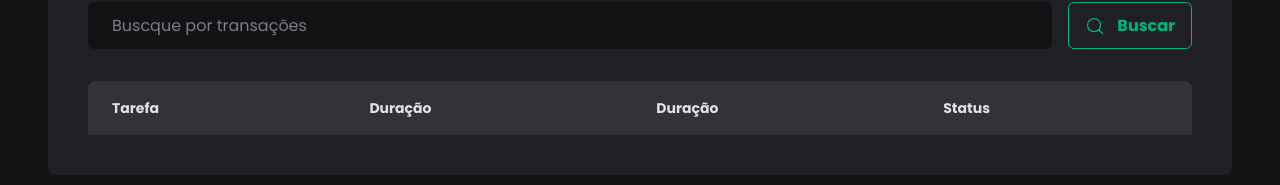
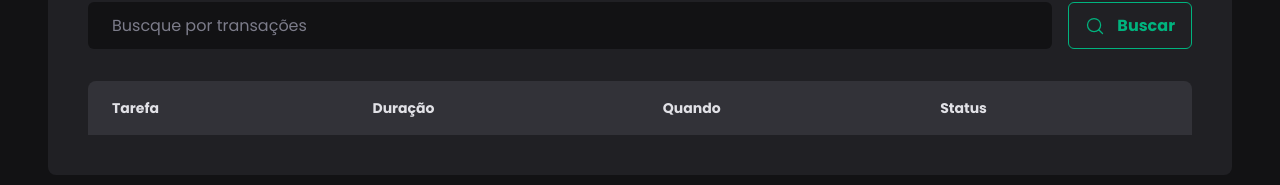
Before and after one commit to pedro-soares-nogueira/pomo-pro, a React (Vite) app: page /history in a window 1280 px wide. Shown: the part 329-514 px from the top of the page. Built offline with nearby package versions, Linux system fonts and the light colour scheme.

Commit message:
features

```diff
--- a/src/pages/History/index.tsx
+++ b/src/pages/History/index.tsx
@@ -32,7 +32,7 @@ const History = () => {
             <tr>
               <th>Tarefa</th>
               <th>Duração</th>
-              <th>Duração</th>
+              <th>Quando</th>
               <th>Status</th>
             </tr>
           </thead>
```
Also changed, not shown: 1 other file (tests, documents, lock files or other folders).
